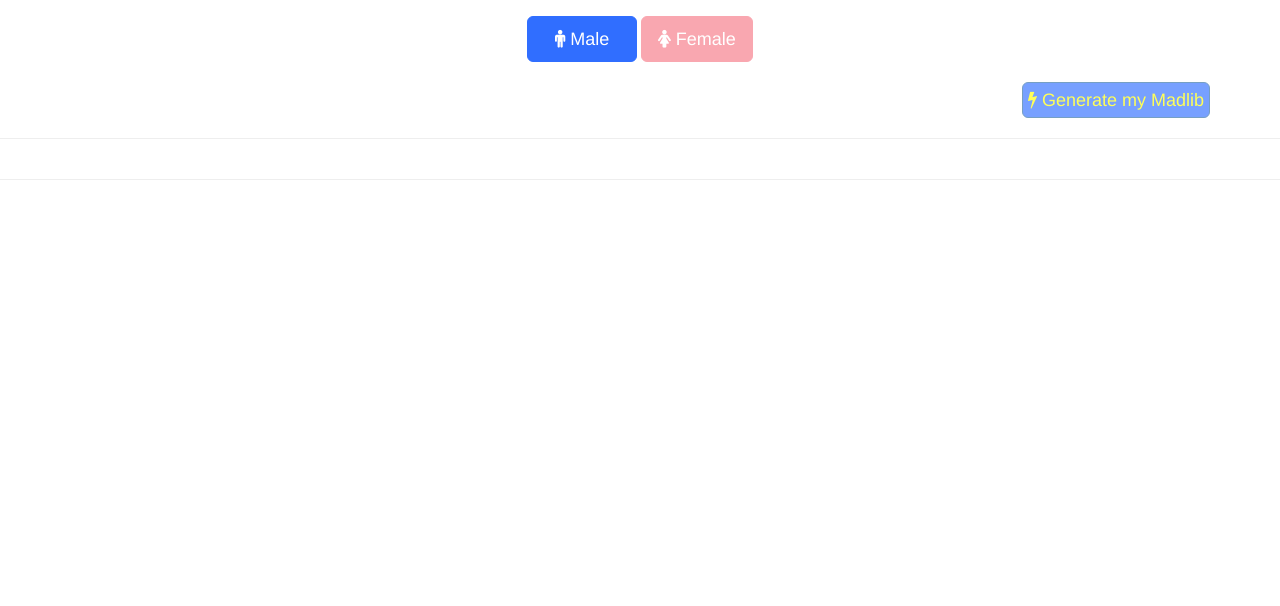
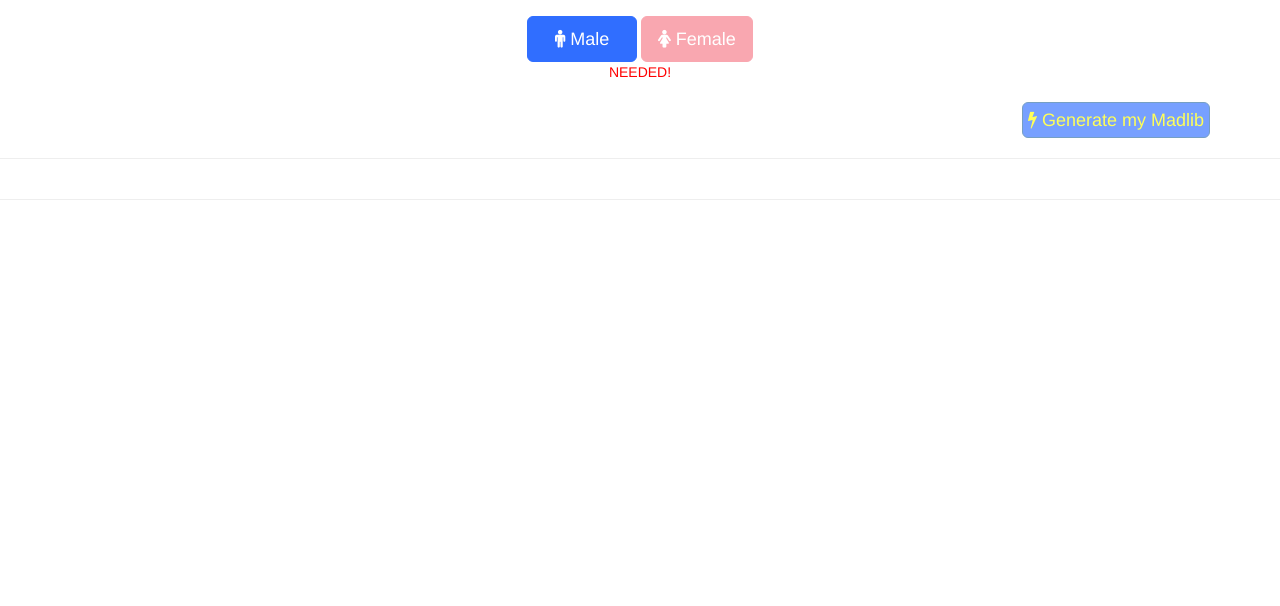
Before and after one commit to TommyCakes/Mablibs, a plain HTML site: page index.html in a window 1280 px wide. Shown: the part 194-800 px from the top of the page. Drawn offline with nearby package versions, Linux system fonts and the light colour scheme; some packages are replaced by stand-ins of ours.

Commit message:
Finished

```diff
--- a/index.html
+++ b/index.html
@@ -40,11 +40,11 @@
 
       <!-- <button type="submit" class="btn btn-primary" ng-disabled="app.myForm.$invalid">Submit</button> -->
 
-      <!-- <div ng-messages="app.myForm.user.$error" style="color:red" role="alert">
+      <div ng-messages="app.myForm.user.$error" style="color:red" role="alert">
         <div ng-message="required">NEEDED!</div>
         <div ng-message="minlength">Too small</div>
         <div ng-message="maxlength">Too long</div>
-      </div> -->
+      </div>
 
 
    <div ng-show="app.gender ">
```
